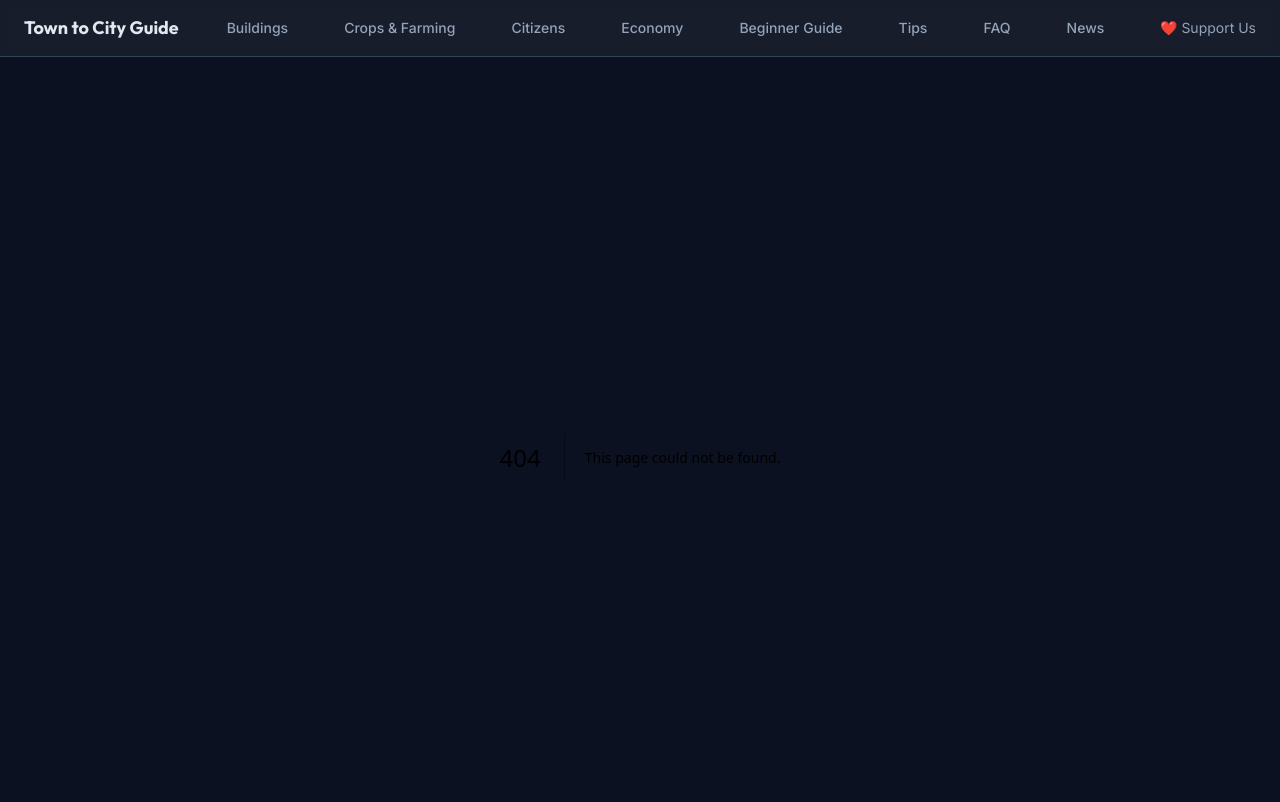
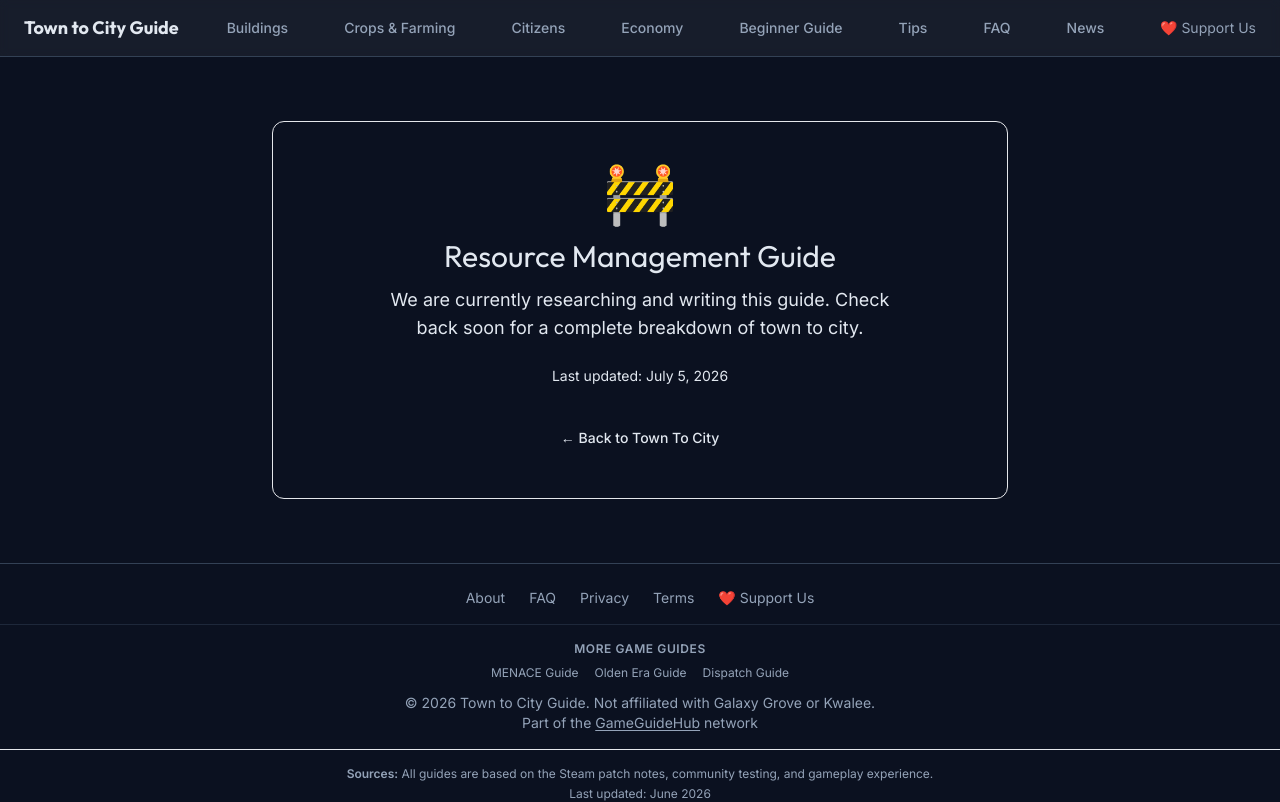
Before and after one commit to ryuuu2020/town-to-city-guide, a Next.js app: page /resource-management in a window 1280 px wide. Before the commit this address had no page. Shown: the top 802 px of the page. Built offline with nearby package versions, Linux system fonts and the light colour scheme.

Commit message:
fix: add Coming Soon pages for broken links + fix wrong path references

```diff
--- a/app/beginner-colony-guide/page.tsx
+++ b/app/beginner-colony-guide/page.tsx
@@ -185,7 +185,7 @@ export default function BeginnerColonyGuidePage() {
               <li><a href="/defense-layout" className="text-accent hover:underline">Defense Layout Guide</a></li>
               <li><a href="/buildings" className="text-accent hover:underline">Complete Buildings Guide</a></li>
               <li><a href="/resource-management" className="text-accent hover:underline">Resource Management Guide</a></li>
-              <li><a href="/settler-happiness" className="text-accent hover:underline">Settler Happiness & Migration</a></li>
+              <li><a href="/villager-happiness" className="text-accent hover:underline">Settler Happiness & Migration</a></li>
             </ul>
           </div>
 
--- /dev/null
+++ b/app/logistics/page.tsx
@@ -0,0 +1,27 @@
+import Link from "next/link";
+
+export const metadata = {
+  title: "Trade & Logistics Guide — Coming Soon | Town To City",
+  description: "Trade & Logistics Guide is coming soon. We are working on a comprehensive guide for Town To City.",
+};
+
+export default function ComingSoonPage() {
+  return (
+    <div className="max-w-3xl mx-auto px-4 py-16 text-center">
+      <div className="bg-parchment-light rounded-xl p-10 border border-border-subtle">
+        <div className="text-6xl mb-4">🚧</div>
+        <h1 className="font-display text-3xl text-ink mb-3">Trade & Logistics Guide</h1>
+        <p className="text-ink-light text-lg mb-6 max-w-lg mx-auto">
+          We are currently researching and writing this guide.
+          Check back soon for a complete breakdown of town to city.
+        </p>
+        <p className="text-ink-faded text-sm mb-8">
+          Last updated: July 5, 2026
+        </p>
+        <Link href="/" className="inline-block bg-accent/20 text-accent hover:bg-accent/30 px-5 py-2.5 rounded-lg transition-colors font-medium text-sm">
+          ← Back to Town To City
+        </Link>
+      </div>
+    </div>
+  );
+}
--- /dev/null
+++ b/app/not-found.tsx
@@ -0,0 +1,30 @@
+export default function NotFound() {
+  return (
+    <div className="min-h-screen bg-abyss text-text-primary flex items-center justify-center">
+      <div className="text-center px-4 py-20 max-w-lg">
+        <div className="text-6xl mb-6 opacity-30">🔮</div>
+        <h1 className="text-3xl font-heading font-bold mb-3">
+          Coming <span className="text-gold">Soon</span>
+        </h1>
+        <p className="text-text-secondary text-sm mb-6">
+          This guide page is being crafted by our Nusantara scholars.
+          We are researching, verifying, and writing in-depth content.
+        </p>
+        <div className="flex items-center justify-center gap-4 text-sm">
+          <a href="/" className="px-4 py-2 border border-border-subtle rounded bg-abyss-light text-text-secondary hover:text-text-primary hover:border-gold/30 transition-colors">
+            ← Back Home
+          </a>
+          <a href="/faq" className="px-4 py-2 border border-border-subtle rounded bg-abyss-light text-text-secondary hover:text-text-primary hover:border-gold/30 transition-colors">
+            FAQ
+          </a>
+        </div>
+        <p className="text-xs text-text-muted mt-8">
+          Want to speed things up?{' '}
+          <a href="https://afdian.com/a/gameguidehub" target="_blank" rel="noopener noreferrer" className="text-gold hover:underline">
+            Support us on Afdian ❤️
+          </a>
+        </p>
+      </div>
+    </div>
+  );
+}
--- /dev/null
+++ b/app/resource-management/page.tsx
@@ -0,0 +1,27 @@
+import Link from "next/link";
+
+export const metadata = {
+  title: "Resource Management Guide — Coming Soon | Town To City",
+  description: "Resource Management Guide is coming soon. We are working on a comprehensive guide for Town To City.",
+};
+
+export default function ComingSoonPage() {
+  return (
+    <div className="max-w-3xl mx-auto px-4 py-16 text-center">
+      <div className="bg-parchment-light rounded-xl p-10 border border-border-subtle">
+        <div className="text-6xl mb-4">🚧</div>
+        <h1 className="font-display text-3xl text-ink mb-3">Resource Management Guide</h1>
+        <p className="text-ink-light text-lg mb-6 max-w-lg mx-auto">
+          We are currently researching and writing this guide.
+          Check back soon for a complete breakdown of town to city.
+        </p>
+        <p className="text-ink-faded text-sm mb-8">
+          Last updated: July 5, 2026
+        </p>
+        <Link href="/" className="inline-block bg-accent/20 text-accent hover:bg-accent/30 px-5 py-2.5 rounded-lg transition-colors font-medium text-sm">
+          ← Back to Town To City
+        </Link>
+      </div>
+    </div>
+  );
+}
--- /dev/null
+++ b/app/siege-survival/page.tsx
@@ -0,0 +1,27 @@
+import Link from "next/link";
+
+export const metadata = {
+  title: "Siege Survival Guide — Coming Soon | Town To City",
+  description: "Siege Survival Guide is coming soon. We are working on a comprehensive guide for Town To City.",
+};
+
+export default function ComingSoonPage() {
+  return (
+    <div className="max-w-3xl mx-auto px-4 py-16 text-center">
+      <div className="bg-parchment-light rounded-xl p-10 border border-border-subtle">
+        <div className="text-6xl mb-4">🚧</div>
+        <h1 className="font-display text-3xl text-ink mb-3">Siege Survival Guide</h1>
+        <p className="text-ink-light text-lg mb-6 max-w-lg mx-auto">
+          We are currently researching and writing this guide.
+          Check back soon for a complete breakdown of town to city.
+        </p>
+        <p className="text-ink-faded text-sm mb-8">
+          Last updated: July 5, 2026
+        </p>
+        <Link href="/" className="inline-block bg-accent/20 text-accent hover:bg-accent/30 px-5 py-2.5 rounded-lg transition-colors font-medium text-sm">
+          ← Back to Town To City
+        </Link>
+      </div>
+    </div>
+  );
+}
```
